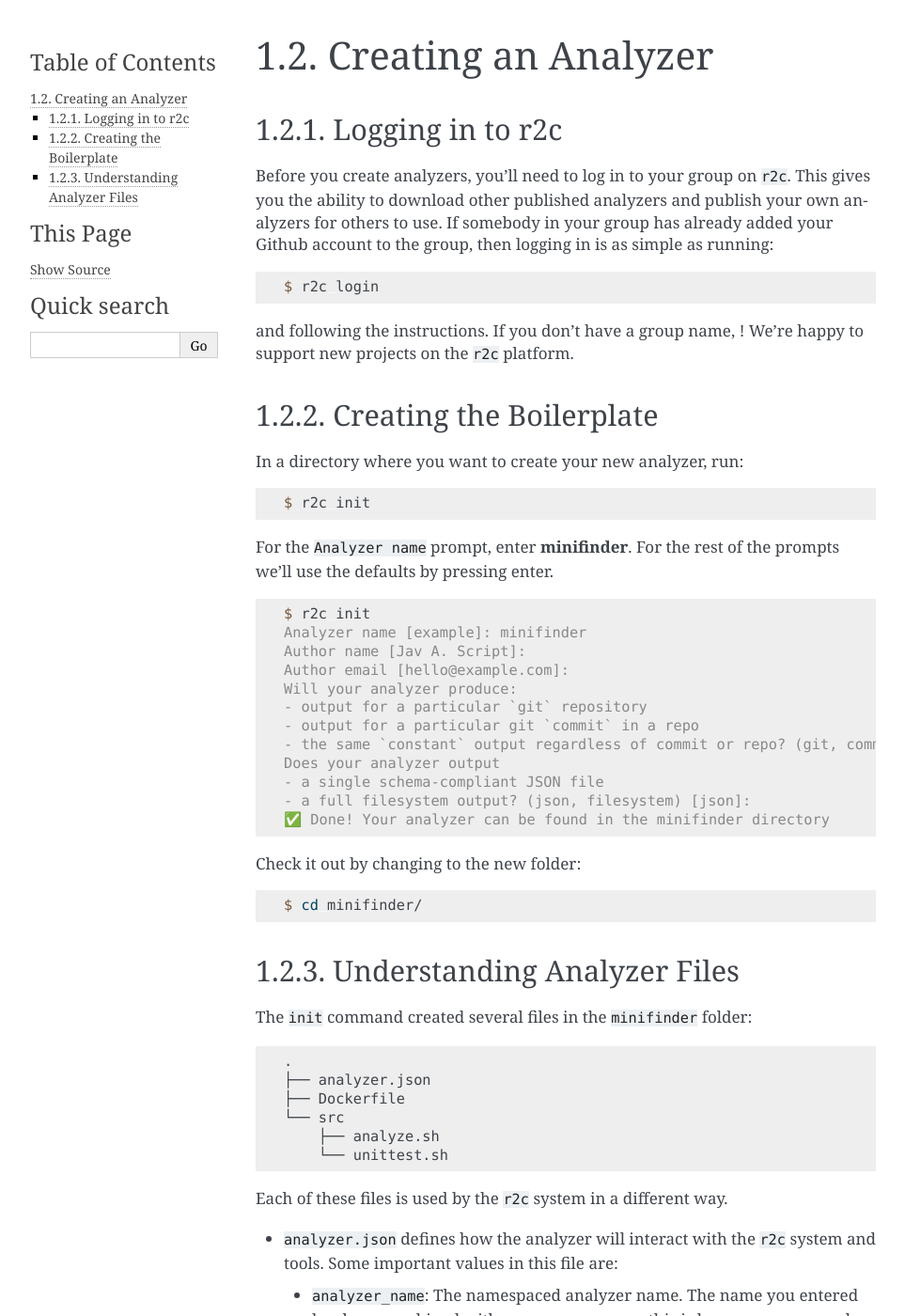
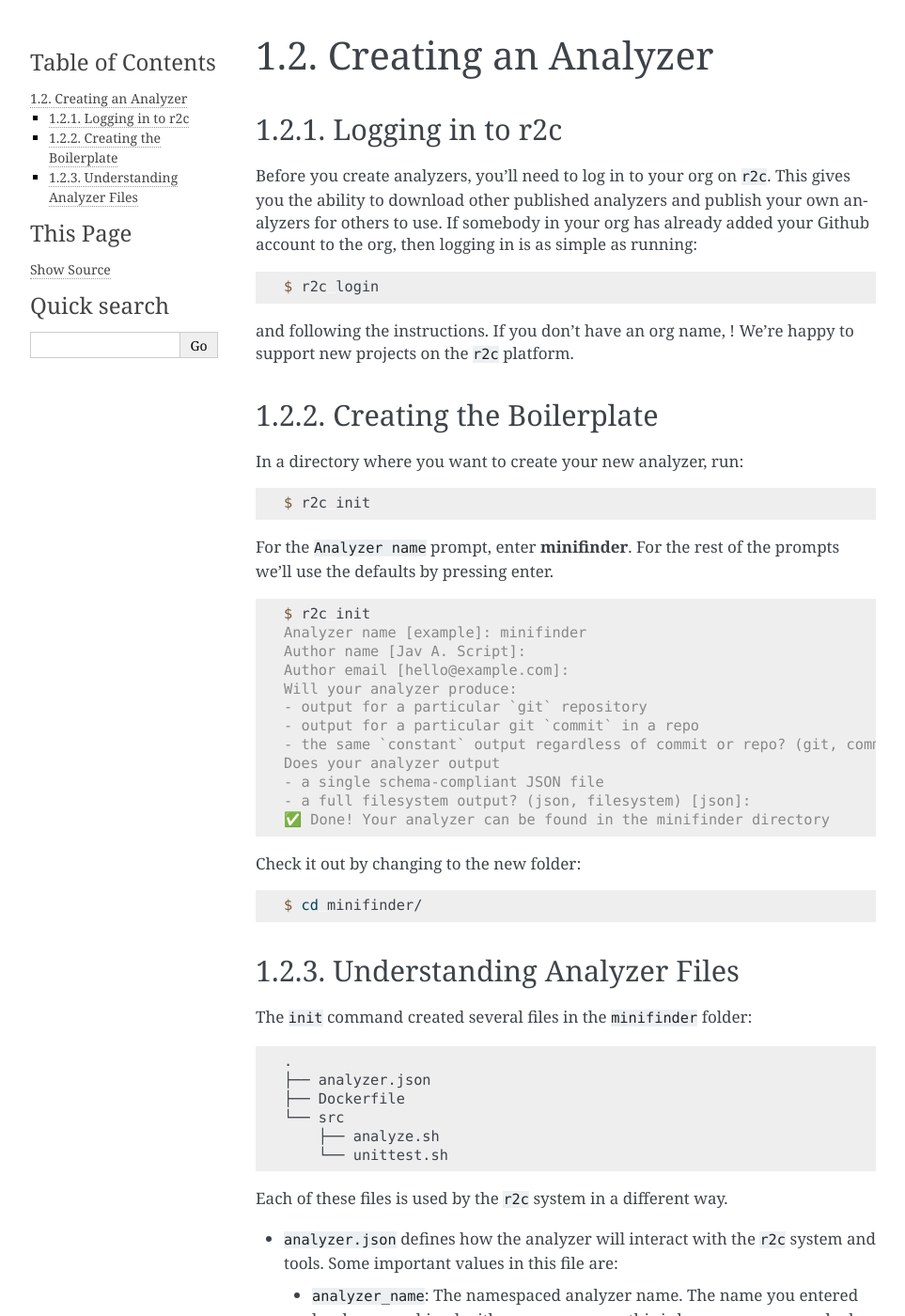
Before and after one commit to semgrep/docs, a Sphinx documentation site: the page built from docs/intro/creating.rst, in a window 1280 px wide and 1400 px high. Shown: the whole window at 94% size, without its empty margins (148-1111 px from the left). Built offline with Sphinx 7.4.7, drawn with Linux system fonts in a browser that asks for light colours; some of the changed text lies outside the part shown.

Commit message:
group -> org

```diff
--- a/docs/api/containers.rst
+++ b/docs/api/containers.rst
@@ -13,7 +13,7 @@
 specifying dependencies, see :ref:`manifest`.
 
 All dependency names must also be valid Linux filesystem paths; this enables r2c to mount each
-dependency in a subfolder matching the group and analyzer name. For example, for the ``transpiler``
+dependency in a subfolder matching the org and analyzer name. For example, for the ``transpiler``
 analyzer published by ``r2c``, specified in the dependency object as ``"r2c/transpiler": "1.0.0"``,
 its output will appear under ``/analysis/inputs/r2c/transpiler``.
 
--- a/docs/api/manifest.rst
+++ b/docs/api/manifest.rst
@@ -5,9 +5,7 @@
 following fields in the top-level JSON object:
 
 **analyzer_name** : *string*
-   The name of the analyzer. All analyzers must belong to a group, e.g. ``r2c/transpiler``. Only
-   special built-in analyzers have names that are not namespaced, such as the ``source-code``
-   component.
+   The name of the analyzer. All analyzers must belong to an org, e.g. ``r2c/transpiler``.
 
 **author_name** : *string*
    The name of the author.
--- a/docs/api/schemas.rst
+++ b/docs/api/schemas.rst
@@ -5,7 +5,7 @@
 
     We recommend `psql <https://www.postgresql.org/docs/9.3/app-psql.html>`_ for raw querying and exploration of data or the Python library `sqlalchemy <https://www.sqlalchemy.org/>`_ for data analysis in environments like `Jupyter Notebook <https://jupyter.org/>`_. See :doc:`../intro/results` for more details and connection strings.
 
-Analyzers with output type ``json`` (discussed in :doc:`manifest`) are stored in group specific PostgreSQL databases. There are two primary tables:
+Analyzers with output type ``json`` (discussed in :doc:`manifest`) are stored in our PostgreSQL database. There are two primary tables:
 
 1. ``result``
 2. ``commit_corpus``
--- a/docs/intro/creating.rst
+++ b/docs/intro/creating.rst
@@ -6,16 +6,16 @@
 
 .. highlight:: text
 
-Before you create analyzers, you'll need to log in to your group on ``r2c``. This gives you the
+Before you create analyzers, you'll need to log in to your org on ``r2c``. This gives you the
 ability to download other published analyzers and publish your own analyzers for others to use. If
-somebody in your group has already added your Github account to the group, then logging in is as
+somebody in your org has already added your Github account to the org, then logging in is as
 simple as running:
 
 .. code-block:: console
 
   $ r2c login
 
-and following the instructions. If you don't have a group name, :email:`contact
+and following the instructions. If you don't have an org name, :email:`contact
 us<mailto:collaborate@returntocorp.com>`!  We're happy to support new projects on the ``r2c``
 platform.
 
@@ -72,7 +72,7 @@
   important values in this file are:
 
  * ``analyzer_name``: The namespaced analyzer name. The name you entered has been combined with your
-   group name - this is because you can only develop analyzers within your group.
+   org name - this is because you can only develop analyzers within your org.
 
  * ``version``: The version of the analyzer. *Versions should follow semantic versioning*. ``r2c``
    uses the analyzer name, version, and other parameters for caching: when running an analyzer at
--- a/docs/intro/results.rst
+++ b/docs/intro/results.rst
@@ -5,7 +5,7 @@
 
 Now that your analyzer has been run in the web UI (and completed successfully, we hope!) we'll write some Python to load and graph the results.
 
-When you run an analyzer on the r2c platform we store the results in a group or team specific PostgreSQL database. To interact with this database, we'll use a mix of `sqlalchemy <https://www.sqlalchemy.org/>`_, `psycopg2 <http://initd.org/psycopg/>`_, `pandas <https://pandas.pydata.org/>`_, and `matplotlib <https://matplotlib.org/>`_ Python libraries. Let's install these in your local environment:
+When you run an analyzer on the r2c platform we store the results in a PostgreSQL database. To interact with this database, we'll use a mix of `sqlalchemy <https://www.sqlalchemy.org/>`_, `psycopg2 <http://initd.org/psycopg/>`_, `pandas <https://pandas.pydata.org/>`_, and `matplotlib <https://matplotlib.org/>`_ Python libraries. Let's install these in your local environment:
 
 .. code-block:: console
 
@@ -17,7 +17,7 @@
 
   $ touch minifinder-results.py
 
-Copy the following code into ``minifinder-results.py`` and update the constants with your group's or tenant's information:
+Copy the following code into ``minifinder-results.py`` and update the constants with your org information:
 
 .. literalinclude:: samples/jupyter-sample.py
     :linenos:
--- a/docs/intro/running-scale.rst
+++ b/docs/intro/running-scale.rst
@@ -40,7 +40,7 @@
 Starting the Job
 ----------------
 
-Once you've logged in with GitHub you'll be taken to your group's Jobs page, which will look similar to this:
+Once you've logged in with GitHub you'll be taken to your org's Jobs page, which will look similar to this:
 
 .. image:: images/r2c.png
    :alt: The r2c Jobs page
```
